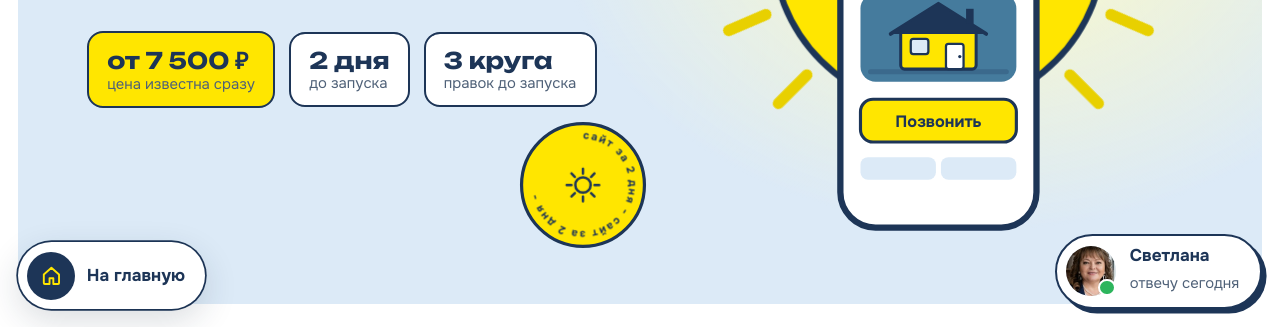
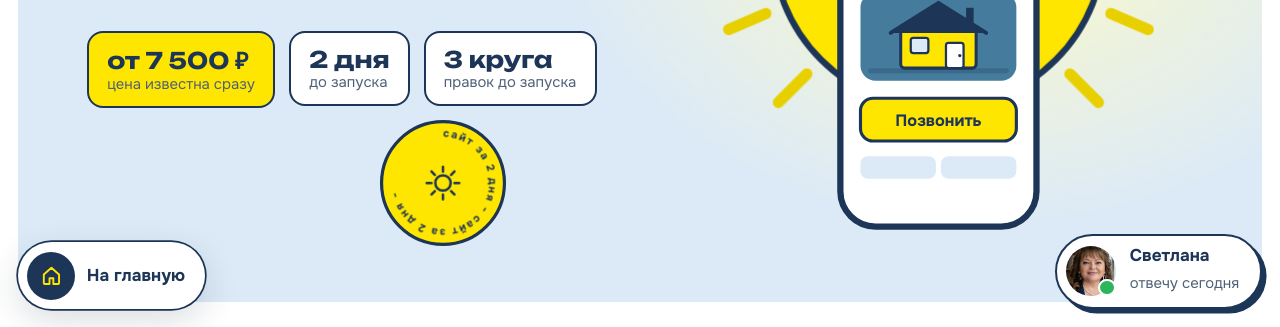
Before and after one commit to vedeneevasvetoyara-coder/test-site-academy, a plain HTML site: page solnechnoe.html in a window 1280 px wide. Shown: the part 473-800 px from the top of the page. Drawn offline with Linux system fonts and the light colour scheme.

Commit message:
Солнечное: печать по центру под белыми плашками

```diff
--- a/solnechnoe.html
+++ b/solnechnoe.html
@@ -54,12 +54,14 @@ nav.menu a:hover{color:var(--ink)}
 .hero-text{padding-bottom:0}
 .hero h1{font-size:clamp(34px,4.6vw,56px);font-weight:700;letter-spacing:-.01em}
 .hero .lead{font-size:19px;color:var(--muted);max-width:42ch;margin:20px 0 30px}
-.facts{display:flex;flex-wrap:wrap;align-items:center;gap:12px}
+.facts{display:flex;flex-wrap:wrap;align-items:flex-start;gap:12px}
 .fact{background:#fff;border:2px solid var(--ink);border-radius:14px;padding:10px 16px;display:grid;line-height:1.25}
 .fact b{font:700 20px var(--f-head)}
 .fact span{font-size:13px;color:var(--muted)}
 .fact.price{background:var(--sun)}
-.seal-link{display:block;border-radius:50%;flex:none;margin-left:auto;transition:transform .2s}
+.seal-link{display:block;border-radius:50%;flex:none;transition:transform .2s}
+.facts-right{display:grid;grid-template-columns:auto auto;gap:12px;justify-content:start}
+.facts-right .seal-link{grid-column:1 / -1;justify-self:center}
 .seal-link:hover{transform:scale(1.06) rotate(-4deg)}
 .seal{width:112px;height:112px;display:block}
 .seal .ring{transform-origin:100px 100px;animation:spin 20s linear infinite}
@@ -233,9 +235,10 @@ html,body{overflow-x:hidden}
         <p class="lead">Услуги, цены, фото работ и кнопка «Позвонить». Вы присылаете материалы - остальное делаю я.</p>
         <div class="facts">
           <div class="fact price"><b>от 7&nbsp;500&nbsp;₽</b><span>цена известна сразу</span></div>
-          <div class="fact"><b>2 дня</b><span>до запуска</span></div>
-          <div class="fact"><b>3&nbsp;круга</b><span>правок до запуска</span></div>
-          <a class="seal-link" href="https://t.me/Website_bystro" target="_blank" rel="noopener" aria-label="Обсудить сайт в Telegram">
+          <div class="facts-right">
+            <div class="fact"><b>2 дня</b><span>до запуска</span></div>
+            <div class="fact"><b>3&nbsp;круга</b><span>правок до запуска</span></div>
+            <a class="seal-link" href="https://t.me/Website_bystro" target="_blank" rel="noopener" aria-label="Обсудить сайт в Telegram">
             <svg class="seal" viewBox="0 0 200 200" aria-hidden="true">
               <defs><path id="circ" d="M100 100m-72 0a72 72 0 1 1 144 0a72 72 0 1 1-144 0"/></defs>
               <circle cx="100" cy="100" r="96" fill="#FFE600" stroke="#1D3557" stroke-width="5"/>
@@ -243,6 +246,7 @@ html,body{overflow-x:hidden}
               <g transform="translate(70 70) scale(1.36)"><use href="#sun" width="44" height="44"/></g>
             </svg>
           </a>
+          </div>
         </div>
       </div>
 
```
